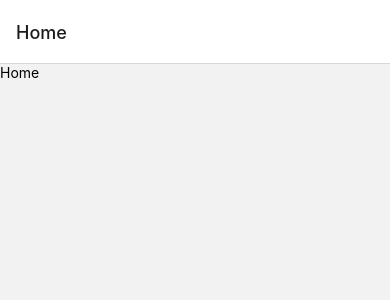
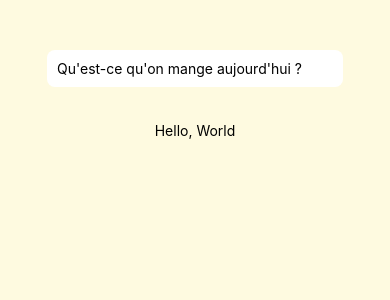
Before and after one commit to LeJxrxm/recipe-app, a React Native app: screen /Home in a window 390 px wide. Shown: the top 300 px of the page. Built offline with nearby package versions, Linux system fonts and the light colour scheme.

Commit message:
layout, theme

```diff
--- a/App.tsx
+++ b/App.tsx
@@ -3,13 +3,14 @@ import { StyleSheet, Text, View } from 'react-native';
 import {NavigationContainer} from '@react-navigation/native';
 import {createNativeStackNavigator} from '@react-navigation/native-stack';
 import Home from "./src/views/Home";
+import theme from "./src/theme/theme";
 
 export default function App() {
 
     const Stack = createNativeStackNavigator();
     return (
-      <NavigationContainer>
-        <Stack.Navigator>
+      <NavigationContainer theme={theme}>
+        <Stack.Navigator screenOptions={{headerShown: false}}>
           <Stack.Screen name="Home" component={Home}/>
         </Stack.Navigator>
       </NavigationContainer>
--- a/package.json
+++ b/package.json
@@ -16,6 +16,7 @@
     "expo-status-bar": "~1.11.1",
     "react": "18.2.0",
     "react-native": "0.73.5",
+    "react-native-keyboard-aware-scroll-view": "https://github.com/APSL/react-native-keyboard-aware-scroll-view.git",
     "react-native-safe-area-context": "4.8.2",
     "react-native-screens": "~3.29.0"
   },
--- /dev/null
+++ b/src/components/Container.tsx
@@ -0,0 +1,29 @@
+import {Platform, ScrollView, StyleSheet, Text, View} from "react-native";
+import React from "react";
+import {useTheme} from "@react-navigation/native";
+import SearchbarComponent from "./SearchbarComponent";
+
+const Container: React.FC = (props: any) => {
+    const {colors} = useTheme();
+    return (
+        <ScrollView style={{backgroundColor: colors.background}} contentContainerStyle={style.container}>
+            <SearchbarComponent/>
+            <View style={{marginTop: 35}}>
+                {props.children}
+            </View>
+        </ScrollView>
+    );
+}
+
+const style = StyleSheet.create({
+    container: {
+        paddingVertical: Platform.OS === 'ios' ? 50 : 50,
+        paddingHorizontal: Platform.OS === 'ios' ? 10 : 10,
+        display: 'flex',
+        justifyContent: 'flex-start',
+        alignItems: 'center',
+        minHeight: '95%'
+    }
+});
+
+export default Container;
--- /dev/null
+++ b/src/components/SearchbarComponent.tsx
@@ -0,0 +1,35 @@
+import {StyleSheet, TextInput} from "react-native";
+import {useTheme} from "@react-navigation/native";
+import {useState} from "react";
+
+const SearchbarComponent: React.FC = (props: any) => {
+
+    const theme = useTheme();
+
+    const [search, setSearch] = useState('');
+
+    const processSearch = (): void => {
+        console.log('Recherche: ' + search);
+    };
+
+    const style = StyleSheet.create({
+        searchbar: {
+            paddingVertical: 10,
+            paddingHorizontal: 10,
+            width: '80%',
+            backgroundColor: '#ffffff',
+            borderRadius: theme.borderRadius
+        }
+    });
+
+    return (
+        <TextInput
+            placeholder={"Qu'est-ce qu'on mange aujourd'hui ?"}
+            style={style.searchbar}
+            onChangeText={(v: string) => setSearch(v)}
+            onSubmitEditing={processSearch}
+        />
+    );
+}
+
+export default SearchbarComponent;
--- /dev/null
+++ b/src/theme/theme.tsx
@@ -0,0 +1,40 @@
+import {DefaultTheme} from "@react-navigation/native";
+
+/** C O L O R S **/
+const colors: {
+    background: string,
+    primary: string,
+    dark: string,
+    success: string,
+    danger: string,
+    warning: string,
+    info: string
+} = {
+    background: '#fefae0',
+    primary: '#bc6c25',
+    dark: '#252422',
+    success: '#606c38',
+    danger: '#ae2012',
+    warning: '#ca6702',
+    info: '#335c67'
+}
+
+const theme: object = {
+    // ...DefaultTheme,
+    colors,
+    dark: false,
+
+    borderRadius: 8,
+
+    /** T E X T S **/
+    texts: {
+        title: {
+            h1: {
+                fontSize: 20,
+                color: colors.dark
+            }
+        }
+    }
+};
+
+export default theme;
--- a/src/views/Home.tsx
+++ b/src/views/Home.tsx
@@ -1,11 +1,12 @@
 import React from "react";
-import {ScrollView, Text} from "react-native";
+import Container from "../components/Container";
+import {Text} from "react-native";
 
 const Home: React.FC = () => {
     return (
-        <ScrollView>
-            <Text>Home</Text>
-        </ScrollView>
+        <Container>
+            <Text>Hello, World</Text>
+        </Container>
     );
 }
 
```
Also changed, not shown: 1 other file (tests, documents, lock files or other folders).
